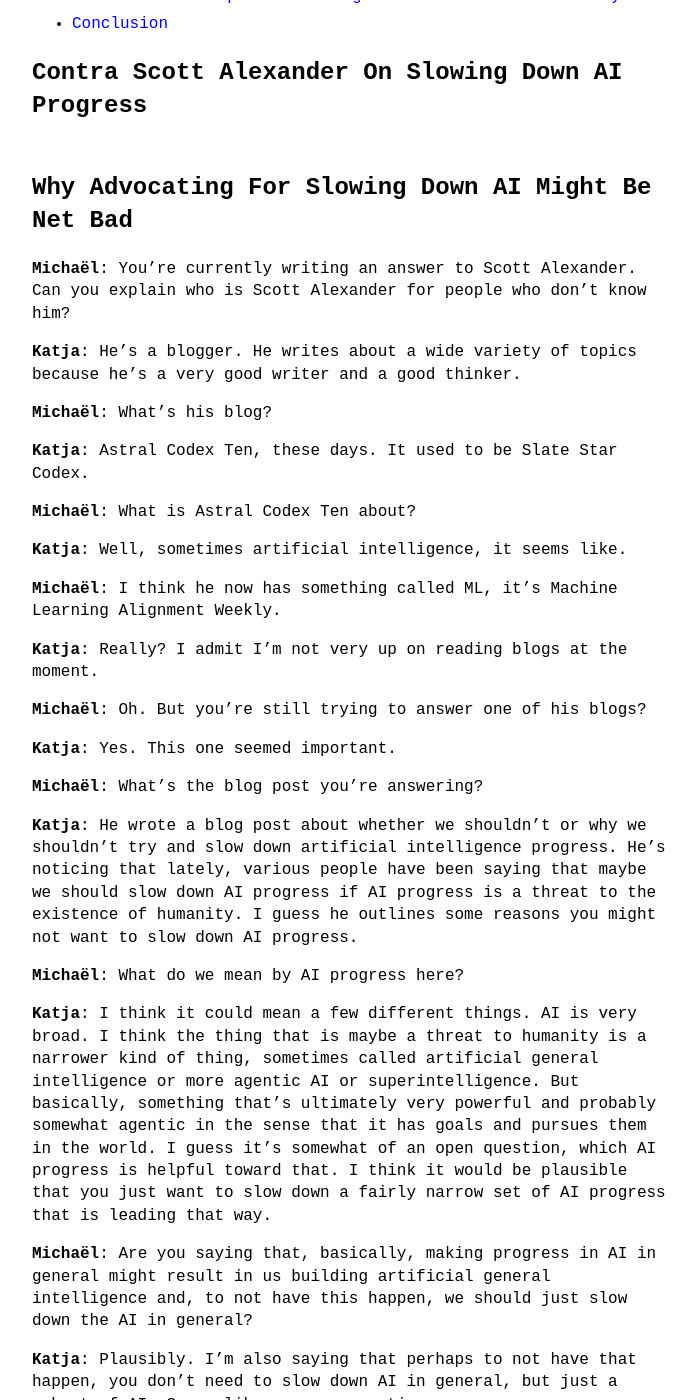
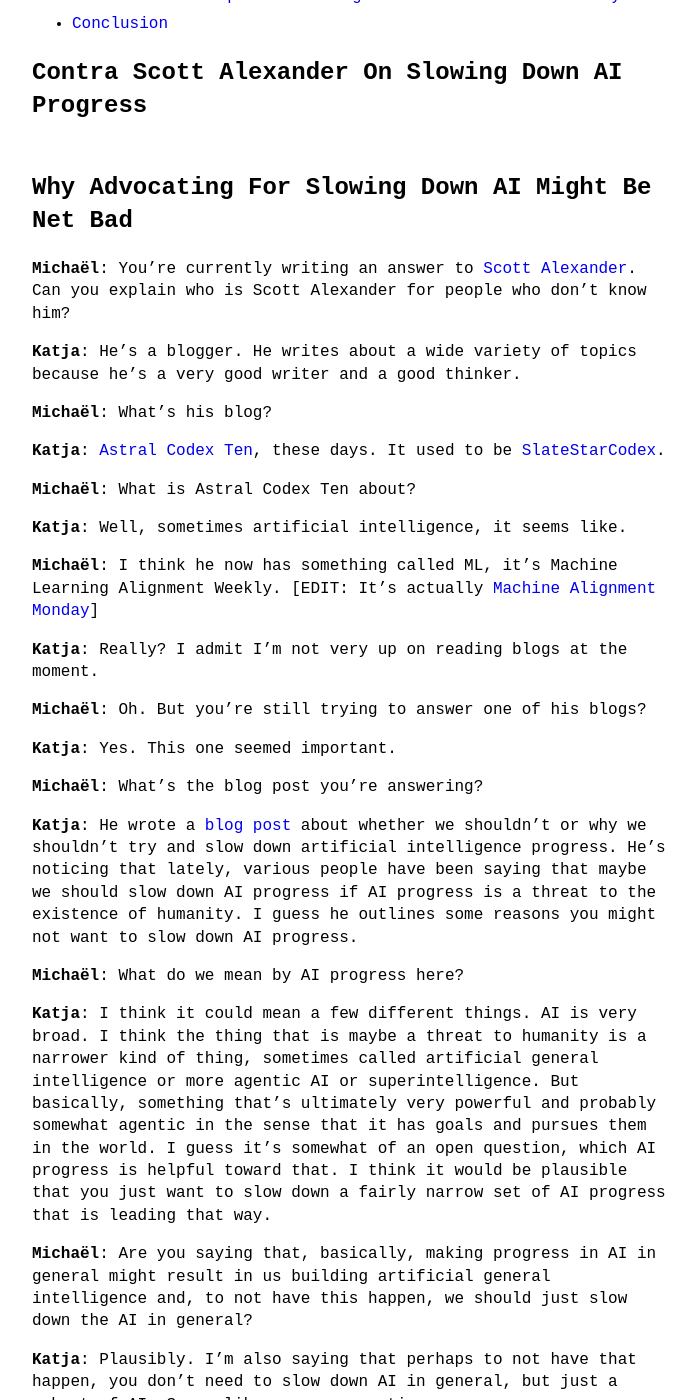
Before and after one commit to theinsideview/theinsideview.github.io, a Jekyll site: the page built from _posts/2022-09-16-katja.md, in a window 1280 px wide and 1400 px high, scrolled down 1490 px. Shown: the whole window, without its empty margins (288-984 px from the left). Built offline with Jekyll 4.4.1, drawn with Linux system fonts in a browser that asks for light colours.

Commit message:
Update 2022-09-16-katja.md

```diff
--- a/_posts/2022-09-16-katja.md
+++ b/_posts/2022-09-16-katja.md
@@ -47,7 +47,7 @@
 ## Why Advocating For Slowing Down AI Might Be Net Bad
 
 **Michaël**:
-You're currently writing an answer to Scott Alexander. Can you explain who is Scott Alexander for people who don't know him?
+You're currently writing an answer to [Scott Alexander](https://twitter.com/slatestarcodex). Can you explain who is Scott Alexander for people who don't know him?
 
 **Katja**:
 He's a blogger. He writes about a wide variety of topics because he's a very good writer and a good thinker.
@@ -56,7 +56,7 @@
 What's his blog?
 
 **Katja**:
-Astral Codex Ten, these days. It used to be Slate Star Codex.
+[Astral Codex Ten](https://astralcodexten.substack.com/), these days. It used to be [SlateStarCodex](https://slatestarcodex.com/).
 
 **Michaël**:
 What is Astral Codex Ten about?
@@ -65,7 +65,7 @@
 Well, sometimes artificial intelligence, it seems like.
 
 **Michaël**:
-I think he now has something called ML, it's Machine Learning Alignment Weekly.
+I think he now has something called ML, it's Machine Learning Alignment Weekly. \[EDIT: It's actually [Machine Alignment Monday](https://astralcodexten.substack.com/p/elk-and-the-problem-of-truthful-ai)\]
 
 **Katja**:
 Really? I admit I'm not very up on reading blogs at the moment.
@@ -80,7 +80,7 @@
 What's the blog post you're answering?
 
 **Katja**:
-He wrote a blog post about whether we shouldn't or why we shouldn't try and slow down artificial intelligence progress. He's noticing that lately, various people have been saying that maybe we should slow down AI progress if AI progress is a threat to the existence of humanity. I guess he outlines some reasons you might not want to slow down AI progress.
+He wrote a [blog post](https://astralcodexten.substack.com/p/why-not-slow-ai-progress) about whether we shouldn't or why we shouldn't try and slow down artificial intelligence progress. He's noticing that lately, various people have been saying that maybe we should slow down AI progress if AI progress is a threat to the existence of humanity. I guess he outlines some reasons you might not want to slow down AI progress.
 
 **Michaël**:
 What do we mean by AI progress here?
```
